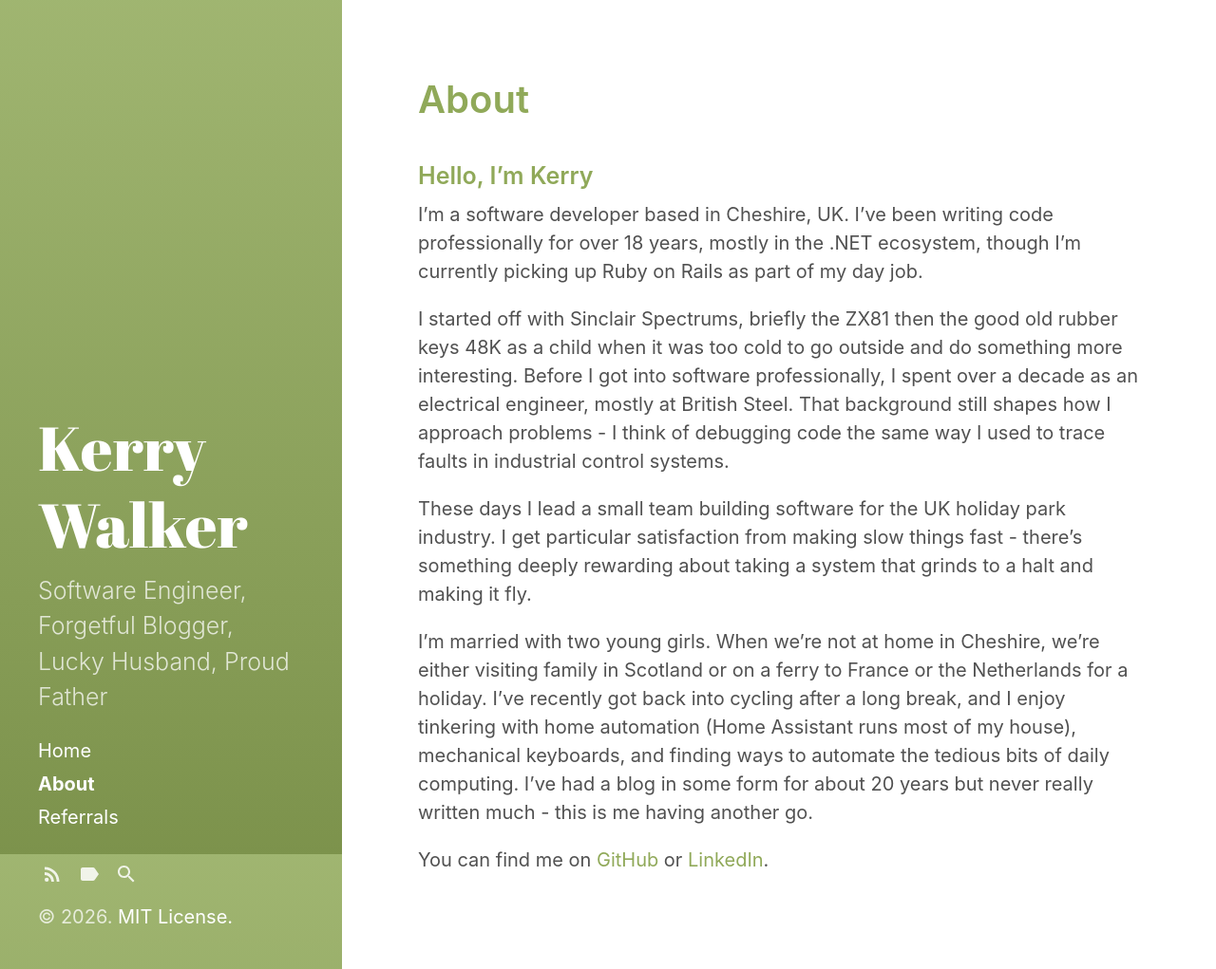
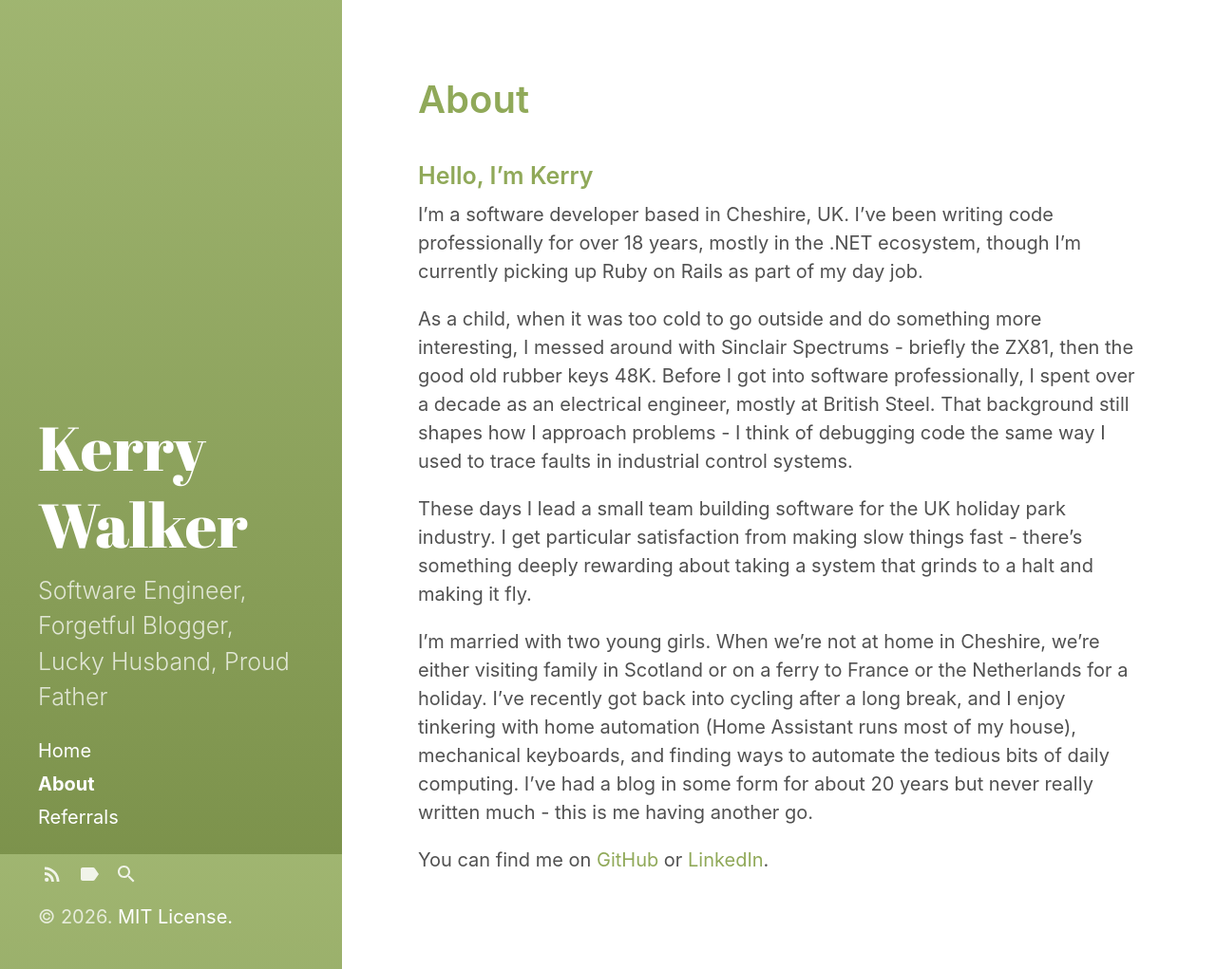
Before and after one commit to KerryWalker/KerryWalker.github.io, a Jekyll site: the page built from about.md, in a window 1280 px wide and 1021 px high. Shown: the whole window at 95% size. Built offline with Jekyll 4.4.1, drawn with Linux system fonts in a browser that asks for light colours.

Commit message:
Fix awkward phrasing in about page

```diff
--- a/about.md
+++ b/about.md
@@ -8,7 +8,7 @@ sidebar_link: true
 
 I'm a software developer based in Cheshire, UK. I've been writing code professionally for over 18 years, mostly in the .NET ecosystem, though I'm currently picking up Ruby on Rails as part of my day job.
 
-I started off with Sinclair Spectrums, briefly the ZX81 then the good old rubber keys 48K as a child when it was too cold to go outside and do something more interesting. Before I got into software professionally, I spent over a decade as an electrical engineer, mostly at British Steel. That background still shapes how I approach problems - I think of debugging code the same way I used to trace faults in industrial control systems.
+As a child, when it was too cold to go outside and do something more interesting, I messed around with Sinclair Spectrums - briefly the ZX81, then the good old rubber keys 48K. Before I got into software professionally, I spent over a decade as an electrical engineer, mostly at British Steel. That background still shapes how I approach problems - I think of debugging code the same way I used to trace faults in industrial control systems.
 
 These days I lead a small team building software for the UK holiday park industry. I get particular satisfaction from making slow things fast - there's something deeply rewarding about taking a system that grinds to a halt and making it fly.
 
```
